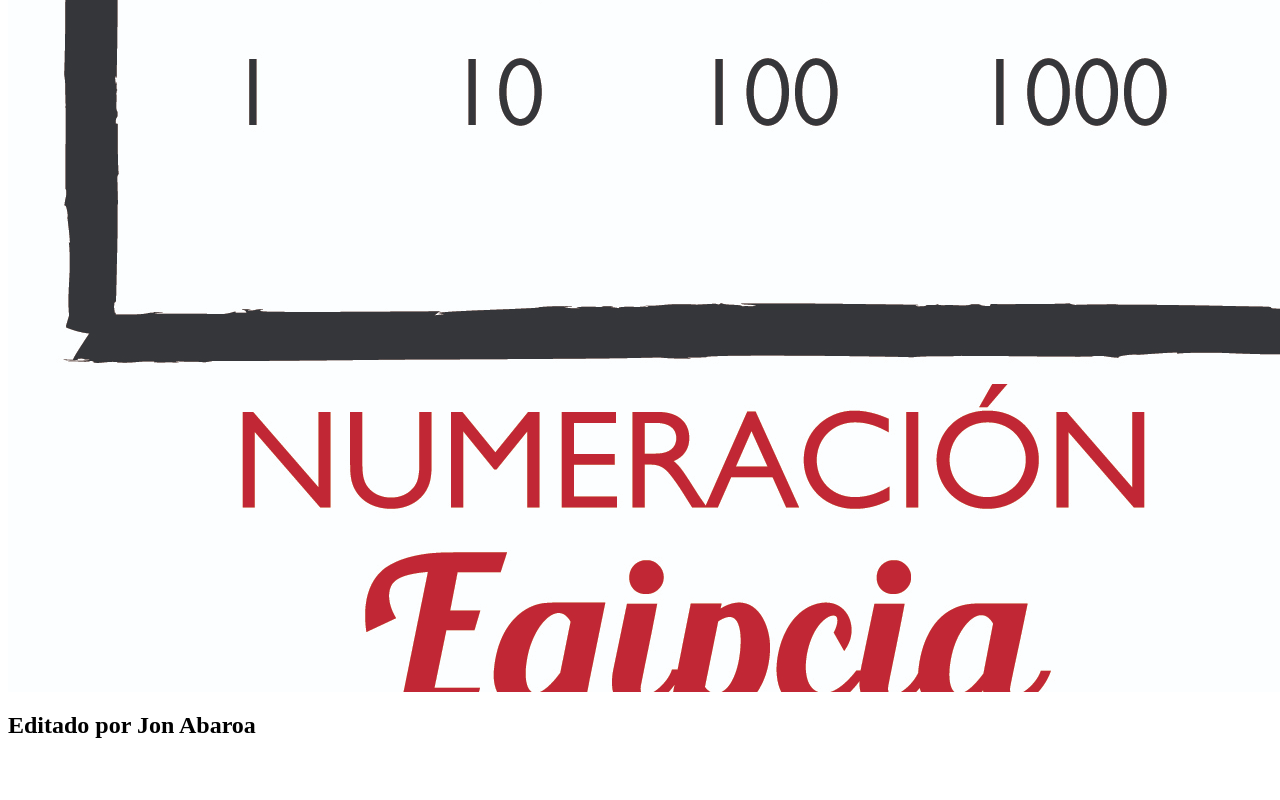
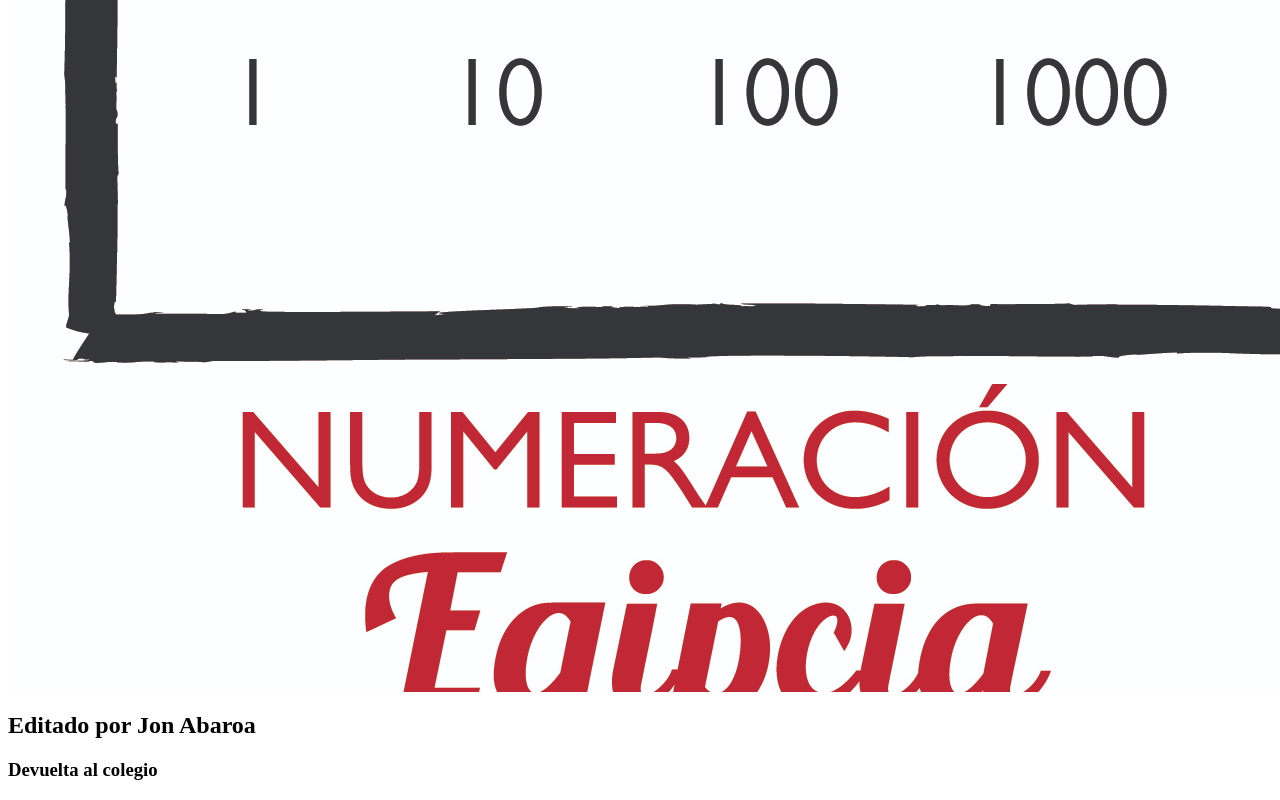
Before and after one commit to JonAbaroa/proyecto_bootstrap, a plain HTML site: page index.html in a window 1280 px wide. Shown: the part 1886-2686 px from the top of the page. Before the commit the page ends 2645 px from the top, so only its background shows below. Drawn offline with Linux system fonts and the light colour scheme.

Commit message:
la prueba de branch

```diff
--- a/index.html
+++ b/index.html
@@ -9,6 +9,7 @@
         <img src="img/img1_awakelab.jpg">
         <img src="img/img2_awakelab.jpg">
         <h2> Editado por Jon Abaroa</h2>
+        <h3> Devuelta al colegio</h3>
     </body>
 
 </html>
```
